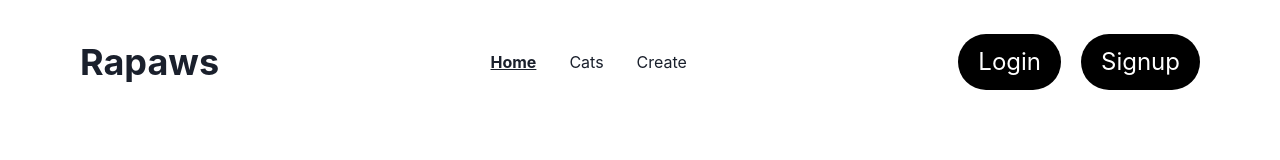
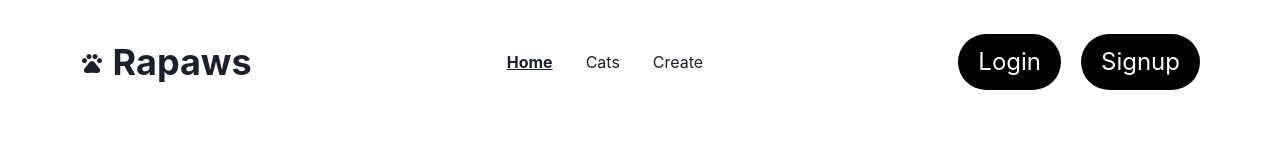
Before and after one commit to emaefaesa/mf-capstone-project-frontend, a React (Create React App) app: page / in a window 1280 px wide. Shown: the top 160 px of the page. Built offline with nearby package versions, Linux system fonts and the light colour scheme; no server answers.

Commit message:
commit-ok

```diff
--- a/public/index.html
+++ b/public/index.html
@@ -1,20 +1,20 @@
 <!DOCTYPE html>
 <html lang="en">
+
 <head>
   <meta charset="utf-8" />
   <link rel="icon" href="%PUBLIC_URL%/favicon.ico" />
   <meta name="viewport" content="width=device-width, initial-scale=1" />
   <meta name="theme-color" content="#000000" />
-    <meta
-      name="description"
-      content="Web site created using create-react-app"
-    />
+  <meta name="description" content="Web site created using create-react-app" />
   <link rel="apple-touch-icon" href="%PUBLIC_URL%/logo192.png" />
   <!--
       manifest.json provides metadata used when your web app is installed on a
       user's mobile device or desktop. See https://developers.google.com/web/fundamentals/web-app-manifest/
     -->
   <link rel="manifest" href="%PUBLIC_URL%/manifest.json" />
+  <link rel="stylesheet"
+    href="https://fonts.googleapis.com/css2?family=Material+Symbols+Outlined:opsz,wght,FILL,GRAD@24,400,0,0" />
   <!--
       Notice the use of %PUBLIC_URL% in the tags above.
       It will be replaced with the URL of the `public` folder during the build.
@@ -26,6 +26,7 @@
     -->
   <title>React App</title>
 </head>
+
 <body>
   <noscript>You need to enable JavaScript to run this app.</noscript>
   <div id="root"></div>
@@ -40,4 +41,5 @@
       To create a production bundle, use `npm run build` or `yarn build`.
     -->
 </body>
+
 </html>
--- a/src/components/Navbar/Navbar.jsx
+++ b/src/components/Navbar/Navbar.jsx
@@ -22,8 +22,11 @@
             alignItems={'center'}
         >
             <CustomLink to='/'>
+
                 <Text fontSize={'36px'} fontWeight={'700'}>
-                    Rapaws
+                    <span class="material-symbols-outlined">
+                        pets
+                    </span> Rapaws
                 </Text>
             </CustomLink>
 
--- a/src/routes/AppRoutes.jsx
+++ b/src/routes/AppRoutes.jsx
@@ -20,7 +20,7 @@
                 {
                     path: "/cats",
                     element: <CatsPage />,
-                    loader: <LoaderCatsPage />
+                    loader: LoaderCatsPage
                 }
             ]
         },
```
Lines whose indentation alone changed are shown as unchanged.
